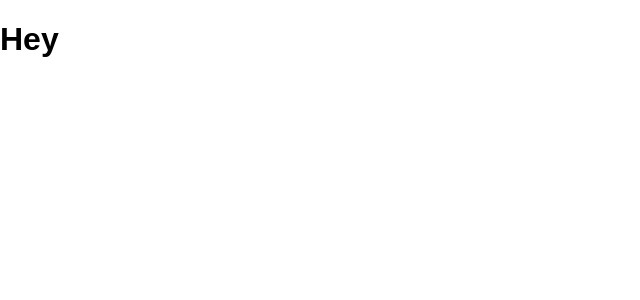
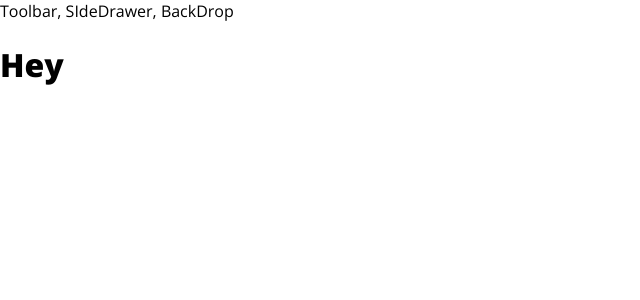
Before and after one commit to AverageLeo/McDownloads, a React app: page / in a window 1280 px wide. Shown: the top 300 px of the page, without its empty margins (0-640 px from the left). Built offline with nearby package versions, Linux system fonts and the light colour scheme.

Commit message:
new project cleaning, structering and layout component

```diff
--- a/public/index.html
+++ b/public/index.html
@@ -1,40 +1,26 @@
-<!doctype html>
+<!DOCTYPE html>
 <html lang="en">
   <head>
-    <meta charset="utf-8">
-    <meta name="viewport" content="width=device-width, initial-scale=1, shrink-to-fit=no">
-    <meta name="theme-color" content="#000000">
-    <!--
-      manifest.json provides metadata used when your web app is added to the
-      homescreen on Android. See https://developers.google.com/web/fundamentals/engage-and-retain/web-app-manifest/
-    -->
-    <link rel="manifest" href="%PUBLIC_URL%/manifest.json">
-    <link rel="shortcut icon" href="%PUBLIC_URL%/favicon.ico">
-    <!--
-      Notice the use of %PUBLIC_URL% in the tags above.
-      It will be replaced with the URL of the `public` folder during the build.
-      Only files inside the `public` folder can be referenced from the HTML.
+    <meta charset="utf-8" />
+    <meta
+      name="viewport"
+      content="width=device-width, initial-scale=1, shrink-to-fit=no"
+    />
+    <meta name="theme-color" content="#000000" />
 
-      Unlike "/favicon.ico" or "favicon.ico", "%PUBLIC_URL%/favicon.ico" will
-      work correctly both with client-side routing and a non-root public URL.
-      Learn how to configure a non-root public URL by running `npm run build`.
-    -->
-    <title>React App</title>
+    <link rel="manifest" href="%PUBLIC_URL%/manifest.json" />
+    <link rel="shortcut icon" href="%PUBLIC_URL%/favicon.ico" />
+
+    <link
+      href="https://fonts.googleapis.com/css2?family=Open+Sans:wght@400;800&display=swap"
+      rel="stylesheet"
+    />
+    <title>McDownload's</title>
   </head>
   <body>
     <noscript>
       You need to enable JavaScript to run this app.
     </noscript>
     <div id="root"></div>
-    <!--
-      This HTML file is a template.
-      If you open it directly in the browser, you will see an empty page.
-
-      You can add webfonts, meta tags, or analytics to this file.
-      The build step will place the bundled scripts into the <body> tag.
-
-      To begin the development, run `npm start` or `yarn start`.
-      To create a production bundle, use `npm run build` or `yarn build`.
-    -->
   </body>
 </html>
--- a/src/App.js
+++ b/src/App.js
@@ -1,10 +1,13 @@
 import React, { Component } from "react";
+import Layout from "./components/Layout/Layout";
 
 class App extends Component {
   render() {
     return (
       <div className="App">
-        <h1>Hey</h1>
+        <Layout>
+          <h1>Hey</h1>
+        </Layout>
       </div>
     );
   }
--- /dev/null
+++ b/src/components/Layout/Layout.js
@@ -0,0 +1,11 @@
+import React from "react";
+import Auxillery from "../../hoc/Auxillery";
+
+const layout = (props) => (
+  <Auxillery>
+    <div>Toolbar, SIdeDrawer, BackDrop</div>
+    <main>{props.children}</main>
+  </Auxillery>
+);
+
+export default layout;
--- /dev/null
+++ b/src/hoc/Auxillery.js
@@ -0,0 +1,3 @@
+const auxillery = (props) => props.children;
+
+export default auxillery;
--- a/src/index.css
+++ b/src/index.css
@@ -1,5 +1,5 @@
 body {
   margin: 0;
   padding: 0;
-  font-family: sans-serif;
+  font-family: "Open Sans", sans-serif;
 }
```
Also changed, not shown: how-to-use.txt (deleted), 1 other file (tests, documents, lock files or other folders).
